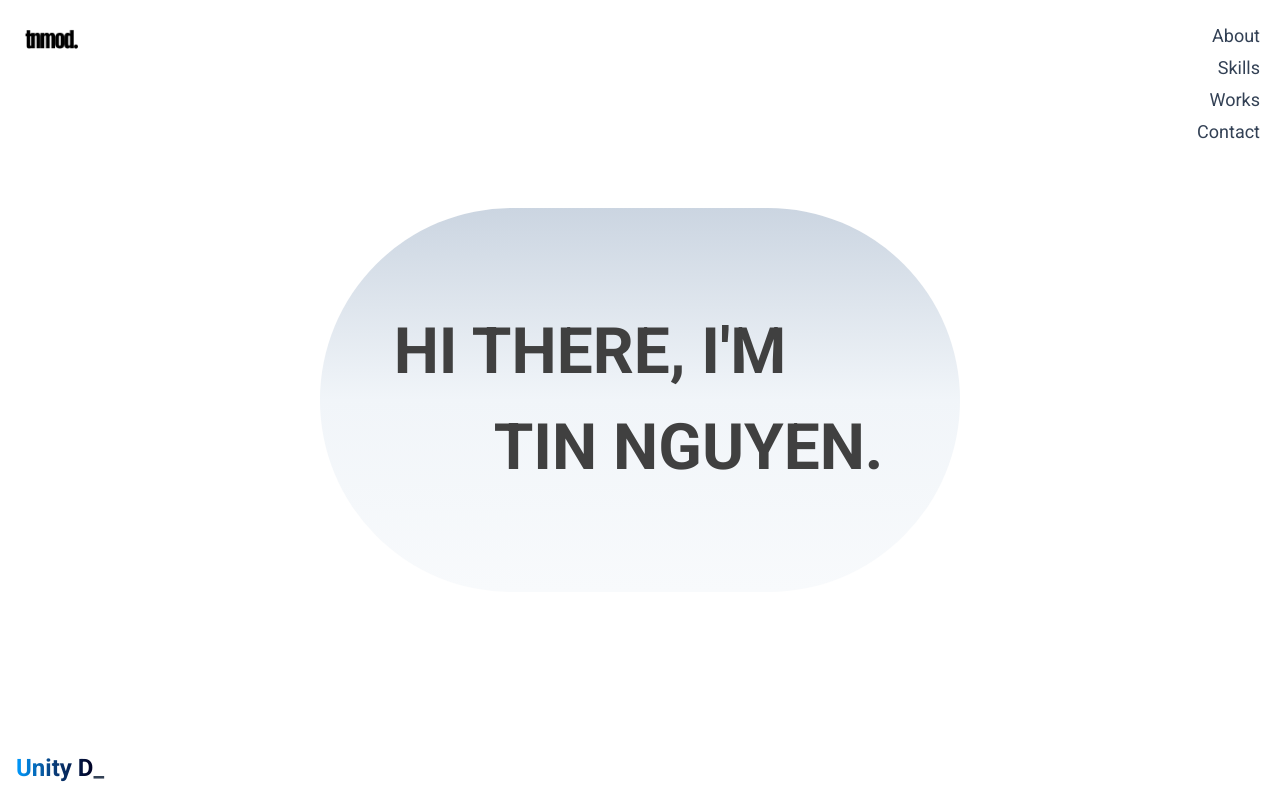
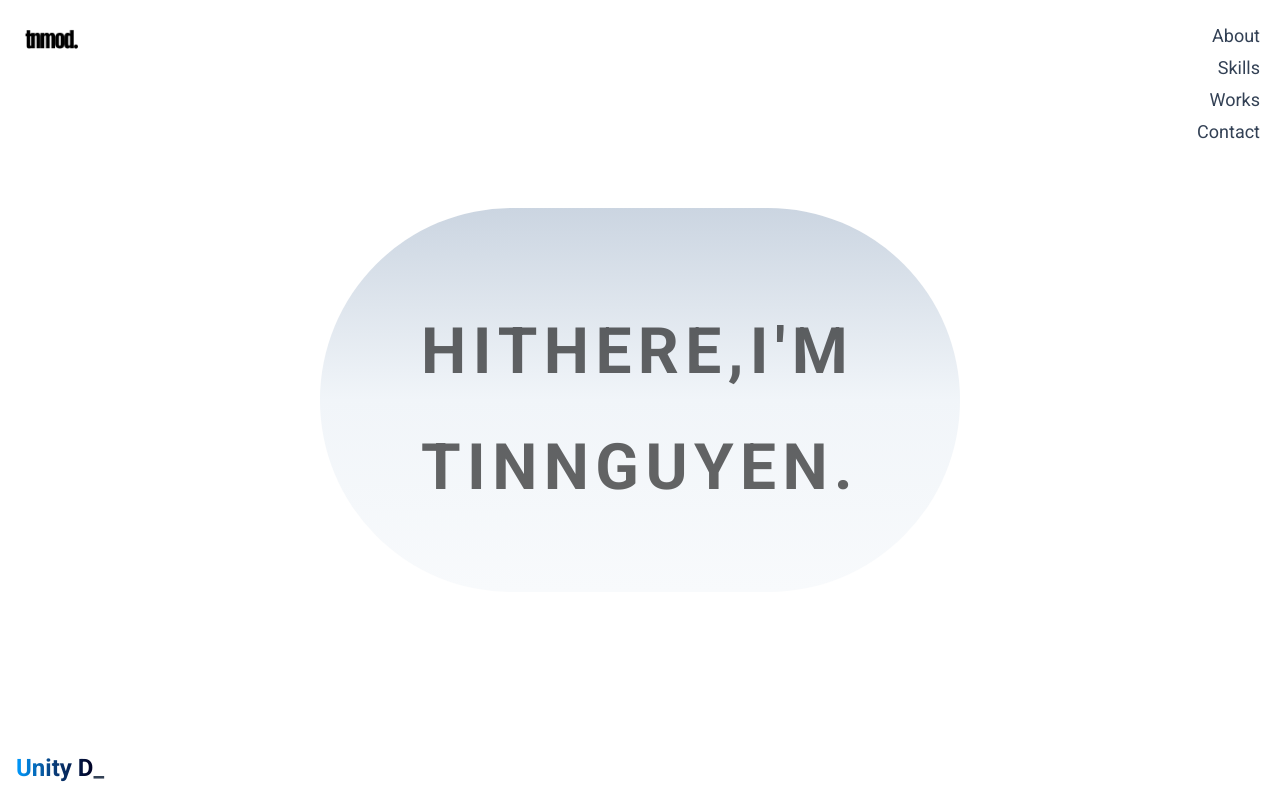
Before and after one commit to tnmod/my-info, a Next.js app: page / in a window 1280 px wide. Shown: the top 800 px of the page. Built offline with nearby package versions, Linux system fonts and the light colour scheme.

Commit message:
:recycle:

```diff
--- a/src/app/page.tsx
+++ b/src/app/page.tsx
@@ -12,6 +12,7 @@ import Typewriter from 'typewriter-effect';
 import { ParallaxText } from "@/components/ParallaxText";
 import { MarqueeText } from "@/components/Marquee";
 import { FrameworksList } from "@/constants/Keywords";
+import { AnimatedText } from "@/components/AnimatedText";
 //bg-[#B5C0D0]
 export default function Home() {
   const { scrollY } = useScroll();
@@ -20,12 +21,13 @@ export default function Home() {
 
   const generateTextVariants = (translateX: number): Variants => ({
     initial: {
-      fontSize: "48px"
+      fontSize: "48px",
+      // translateY: -translateX * 0.8,
     },
     animate: {
       fontSize:
-        viewportWidth * 0.05 > 96
-          ? "96px"
+        viewportWidth * 0.05 > 166
+          ? "166px"
           : viewportWidth * 0.05 < 42
             ? "42px"
             : viewportWidth * 0.05 + "px",
@@ -38,28 +40,58 @@ export default function Home() {
     }
   });
 
+  const initVariants: Variants = {
+    initial: {
+      translateY: "0",
+    },
+    animate: {
+      translateY: "-100%",
+      transition: {
+        duration: 1,
+        ease: "easeInOut",
+        delay: 1.5
+      }
+    }
+  }
+
   useEffect(() => {
     const time = setTimeout(() => {
       setActive(true);
     }, 1000);
-    return () => clearTimeout(time);
+
+    return () => {
+      clearTimeout(time)
+    };
+
   }, []);
 
 
   return (
     <main className="scrollbar-thin scrollbar-track-red-800 scroll-smooth">
+      <motion.div
+        variants={initVariants}
+        initial="initial"
+        animate="animate"
+        className="fixed w-screen h-screen bg-black top-0 left-0 flex flex-col items-center justify-center z-50">
+        <AnimatedText text="Nguyễn Phú Tín" />
+        <AnimatedText text="© Folio 2024" />
+      </motion.div>
+      {/*  /  */}
+      <motion.div
+        initial={{ opacity: 0.4 }}
+        animate={{ opacity: 1 }}
+        transition={{ duration: 0.5, ease: "easeInOut", delay: 2 }} >
         <RootHeader />
-      {/*  /  */}
         <div
           className="relative bg-white"
           style={{
             transform: `translateY(${scrollY * 0.5}px)`,
             zIndex: -1,
           }}>
-        <div
-          className="relative flex h-screen w-screen flex-col justify-end sm:justify-center sm:items-center items-start bg-white p-5">
+          <div className="relative flex h-screen w-screen flex-col justify-end sm:justify-center sm:items-center items-start bg-white p-5">
+
             <div className="flex flex-col z-10">
-            <motion.p
+              {/* <motion.p
                 className="font-extrabold text-neutral-700"
                 variants={generateTextVariants(-50)}
                 initial="initial"
@@ -74,7 +106,9 @@ export default function Home() {
                 animate="animate"
               >
                 TIN NGUYEN.
-            </motion.p>
+              </motion.p> */}
+              <AnimatedText text="HI THERE, I'M" textTranform textColor="#00000099" textTranslateX={-50} />
+              <AnimatedText text="TIN NGUYEN." textTranform textColor="#00000099" textTranslateX={50} />
             </div>
 
             <div className="sm:absolute sm:bottom-4 sm:left-4 z-10">
@@ -107,7 +141,6 @@ export default function Home() {
         </div>
 
 
-
         {/*  About  */}
         <div id={"about"} className="">
           <div className="bg-black rounded-tl-3xl rounded-tr-3xl h-16 w-screen">
@@ -117,7 +150,6 @@ export default function Home() {
 
           </div>
         </div>
-
         <div className="w-screen bg-red-200">
           <MarqueeText keyWords={FrameworksList} />
         </div>
@@ -125,7 +157,6 @@ export default function Home() {
         <div id="skills" className="h-screen w-screen bg-red-800">
 
         </div>
-
 
         {/*  Works  */}
         <div id="works" className="h-screen w-screen bg-zinc-600">
@@ -149,6 +180,7 @@ export default function Home() {
             </button>
           )
         }
+      </motion.div>
     </main >
   );
 }
--- /dev/null
+++ b/src/components/AnimatedText/index.tsx
@@ -0,0 +1,135 @@
+import { useViewport } from '@/hooks/useViewport';
+import { Variants, motion, useAnimation, useInView } from 'framer-motion';
+import { ReactNode, useEffect, useRef } from 'react'; // Import ReactNode
+
+interface AnimatedTextProps {
+  text: string;
+  variants?: "small" | "medium" | "large";
+  delay?: number;
+  duration?: number;
+  translateY?: {
+    from: number;
+    to: number;
+  };
+  containerDelay?: number;
+  once?: boolean;
+  amount?: number;
+  textColor?: string;
+  loop?: boolean;
+  loopDuration?: number;
+  textTranslateX?: number;
+  textTranform?: boolean;
+}
+
+const TEXT_SIZE_CLASSES = {
+  small: "text-2xl md:text-3xl lg:text-4xl 2xl:text-5xl",
+  medium: "text-4xl md:text-5xl lg:text-6xl 2xl:text-7xl",
+  large: "text-6xl md:text-7xl lg:text-8xl 2xl:text-9xl",
+};
+
+export const AnimatedText = ({
+  text,
+  variants = "small",
+  delay = 0,
+  duration = 1,
+  translateY = {
+    from: 0,
+    to: 100
+  },
+  containerDelay = 0,
+  once = false,
+  amount = 0.1,
+  textColor = "#fff",
+  loop = false,
+  loopDuration = 0,
+  textTranslateX = 0,
+  textTranform = false
+}: AnimatedTextProps) => {
+  const ref = useRef<HTMLDivElement>(null);
+  const inViewRef = useInView(ref, { amount, once });
+  const controls = useAnimation();
+  const { container, viewportWidth } = useViewport();
+
+  const generateTextVariants = (translateX: number): Variants => ({
+    initial: {
+      fontSize: "48px",
+      // translateY: -translateX * 0.8,
+    },
+    animate: {
+      fontSize:
+        viewportWidth * 0.05 > 166
+          ? "166px"
+          : viewportWidth * 0.05 < 42
+            ? "42px"
+            : viewportWidth * 0.05 + "px",
+      transition: {
+        duration: 0.1,
+        ease: "easeInOut",
+        delay: 0
+      },
+      translateX: container === "sm" ? 0 : translateX
+    }
+  });
+
+  useEffect(() => {
+    let loopAnimation = () => {
+      controls.start("animate");
+
+      if (loop) {
+        setTimeout(async () => {
+          await controls.start("initial");
+          loopAnimation();
+        }, (loopDuration + duration + containerDelay) * 1000);
+      }
+    }
+
+    if (inViewRef) {
+      loopAnimation()
+    } else {
+      controls.start("initial");
+    }
+
+  }, [inViewRef]);
+
+  return (
+    <motion.div
+      ref={ref}
+      transition={{ staggerChildren: 0.1 }}
+      className='overflow-hidden'
+    >
+      {
+        text.split('').map((char, index) => (
+          <motion.div
+            className='inline-block pt-5'
+            key={index}
+            initial='initial'
+            animate={controls}
+            variants={{
+              initial: {
+                opacity: 0,
+                translateY: translateY.to,
+              },
+              animate: {
+                opacity: 1,
+                translateY: translateY.from,
+                transition: {
+                  duration,
+                  delay: index * delay
+                }
+              }
+            }}
+          >
+            <motion.span
+              initial='initial'
+              animate='animate'
+              variants={textTranform ? generateTextVariants(textTranslateX) : {}}
+              style={{ color: textColor }}
+              className={`text-black font-bold tracking-widest uppercase ${!textTranform && TEXT_SIZE_CLASSES[variants]}`}>
+              {char}
+            </motion.span>
+          </motion.div>
+        ))
+      }
+    </motion.div>
+  )
+}
--- /dev/null
+++ b/src/utils/variant.utils.ts
@@ -0,0 +1,2 @@
+import { useViewport } from "@/hooks/useViewport";
+import { Variants } from "framer-motion";
```
Lines whose indentation alone changed are shown as unchanged.
